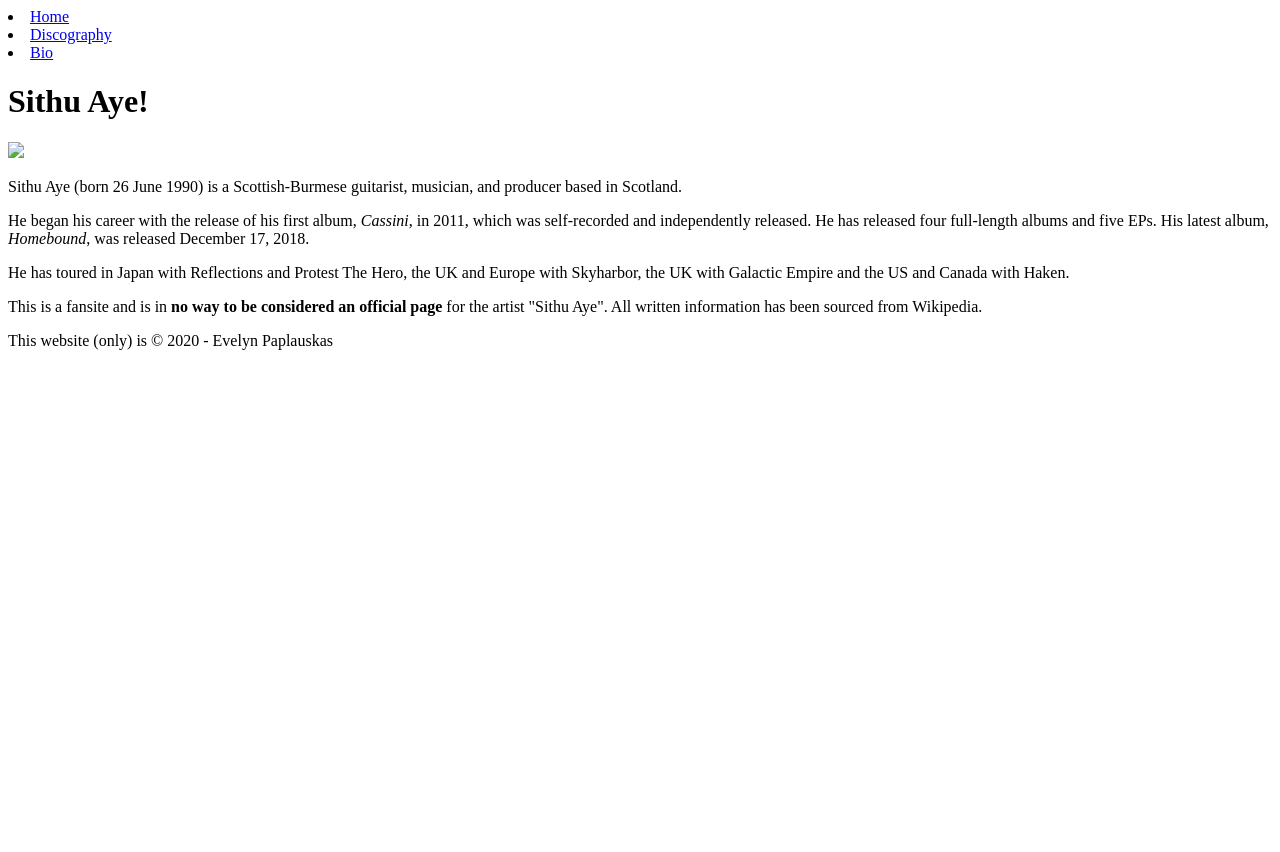
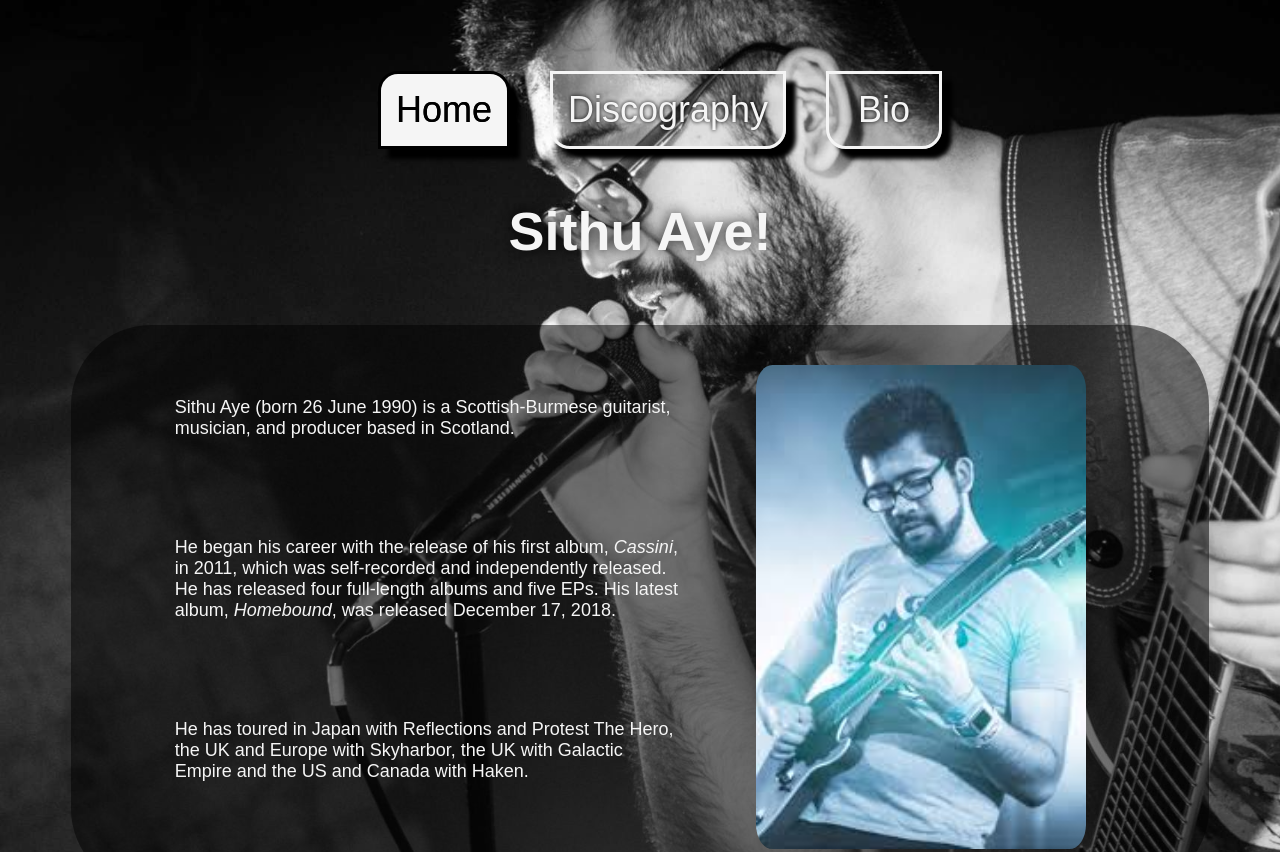
Before and after one commit to evey-pea/band-website, a plain HTML site: page index.html in a window 1280 px wide. Shown: the top 852 px of the page. Before the commit the page ends 800 px from the top, so only its background shows below. Drawn offline with Linux system fonts and the light colour scheme.

Commit message:
Added additional CSS styling

```diff
--- a/css/style.css
+++ b/css/style.css
@@ -0,0 +1,132 @@
+html {
+    color: #f5f5f5;
+    background-color: #000080;
+    font-family: Arial, Helvetica, sans-serif;
+    font-size: 18px;
+    text-align: center;
+    background: url(/assets/Sithu_Aye_@_Euroblast_2016_58.jpg) center;
+    background-repeat: no-repeat;
+    background-size: cover;
+
+}
+
+h1 {
+    font-size: 3em;
+    text-shadow: #000000 0px 0px 15px;
+}
+
+main {
+    margin: 5%;
+    padding: 40px;
+    background-color: rgba(0, 0, 0, 0.5);
+    border-radius: 80px;
+}
+
+main p {
+    text-align: left;
+    margin: 5% 10%;
+    word-wrap: break-word;
+    width: 80%;
+
+}
+
+header .navbar {
+    position: sticky;
+    text-align: center;
+    font-size: 2em;
+    list-style-type: none;
+}
+
+.navbar li, .navbar a {
+    min-width: 80px;
+    margin-top: 10px;
+    padding: 15px;
+}
+
+.navbar a:hover {
+    border-radius: 20px;
+    color: #000080;
+    background-color: #f5f5f5;
+}
+
+.navbar .activepage a {
+    color: #000000;
+    background-color: #f5f5f5;
+    border-radius: 20px 20px 0px 0px;
+    text-shadow: black 0px 0px 0px;
+}
+
+main img {
+    width: 80%;
+    max-width: 600px;
+    border-radius: 5%;
+}
+header .navbar li {
+    display: inline-block;
+}
+
+header .navbar a {
+    display: block;
+    text-decoration: none;
+    color: #f5f5f5;
+    border-style: solid;
+    border-width: 3px;
+    border-radius: 0px 0px 20px 20px;
+    text-shadow: #000000 0px 0px 4px;
+    box-shadow: #000000 10px 10px 4px;
+}
+
+.landing {
+    padding: auto;
+    display: grid;
+    grid-column-gap: 10px;
+    grid-template-columns: 60% auto;
+    grid-template-rows: auto auto auto;
+}
+
+.landing img {
+    grid-column-start: 2;
+    grid-column-end: 3;
+    grid-row-start: 1;
+    grid-row-end: 4;
+}
+
+.landing p {
+    grid-column-start: 1;
+    grid-column-end: 2;
+    /* grid-row-start: 1;
+    grid-row-end: 2;    */
+}
+
+
+
+.album {
+    display: inline-block;
+    padding: 30px;
+    background-color: #f5f5f5;
+    border-radius: 30px;
+    color: #000088;
+    padding 25px;
+    margin: 20px;
+    box-shadow: #8080f5 10px 10px 25px;
+    text-align: center;
+}
+
+.album img {
+    box-shadow: #000080 10px 10px 10px;
+}
+
+.album li{
+    text-align: left;
+}
+
+.album h2, h3 {
+    text-align: center;
+    display: inline-flexbox;
+}
+
+footer {
+    height: 100px;
+    margin-top: 200pX;
+
+}
--- a/index.html
+++ b/index.html
@@ -11,6 +11,7 @@
 <body>
     <header>
         <div class="navbar">
+            <ul>
                 <li class="activepage">
                     <a href="index.html">Home</a>
                 </li>
@@ -20,13 +21,17 @@
                 <li>
                     <a href="bio.html">Bio</a>
                 </li>
+            </ul>
         </div>
         <h1>Sithu Aye!</h1>
     </header>
-    <main>
-        <img src="./assets/28445977321_797964948d_b.jpg">
+    <main class="landing">
+        <img src="./assets/Sithu_Aye.jpeg">
+
         <p>Sithu Aye (born 26 June 1990) is a Scottish-Burmese guitarist, musician, and producer based in Scotland.</p>
+
         <p>He began his career with the release of his first album, <em>Cassini</em>, in 2011, which was self-recorded and independently released. He has released four full-length albums and five EPs. His latest album, <em>Homebound</em>, was released December 17, 2018.</p>
+
         <p>He has toured in Japan with Reflections and Protest The Hero, the UK and Europe with Skyharbor, the UK with Galactic Empire and the US and Canada with Haken.</p>
     </main>
     <footer>
```
Also changed, not shown: bio.html (+2 -2 lines), discography.html (+1 -1 lines), assets/Sithu_Aye.jpeg (added), assets/Sithu_Aye_@_Euroblast_2016_58.jpg (added), assets/homebound.jpg (added), assets/image_1.jpeg (added), assets/image_2.jpeg (added), assets/image_3.jpeg (added), assets/image_bio.jpeg (added), assets/invent_the_universe.jpg (added), assets/live_1.jpeg (added), assets/set_course_for_andromeda.jpg (added). Lines whose indentation alone changed are shown as unchanged.
